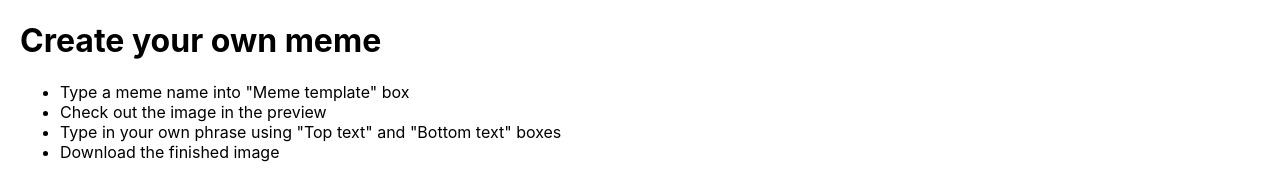
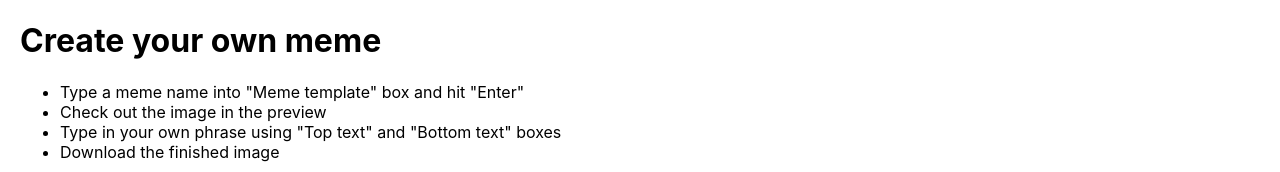
Before and after one commit to Tungstic/react-meme-generator, a React app: page / in a window 1280 px wide. Shown: the top 172 px of the page. Built offline with nearby package versions, Linux system fonts and the light colour scheme; the HTML template or start-up script is replaced by a standard one.

Commit message:
Correct the user instructions

```diff
--- a/src/App.js
+++ b/src/App.js
@@ -38,7 +38,7 @@ export default function App() {
       <header>
         <h1>Create your own meme</h1>
         <ul>
-          <li>Type a meme name into "Meme template" box</li>
+          <li>Type a meme name into "Meme template" box and hit "Enter"</li>
           <li>Check out the image in the preview</li>
           <li>
             Type in your own phrase using "Top text" and "Bottom text" boxes
```
